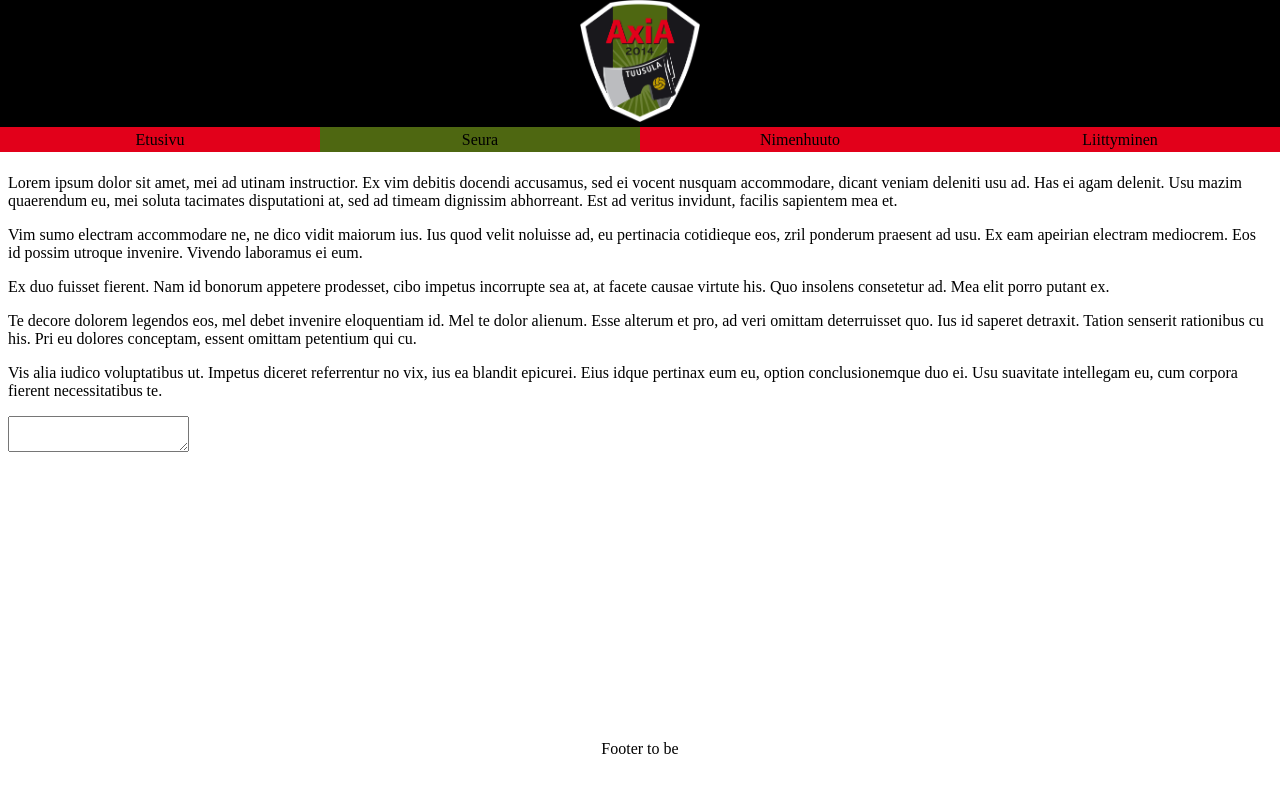
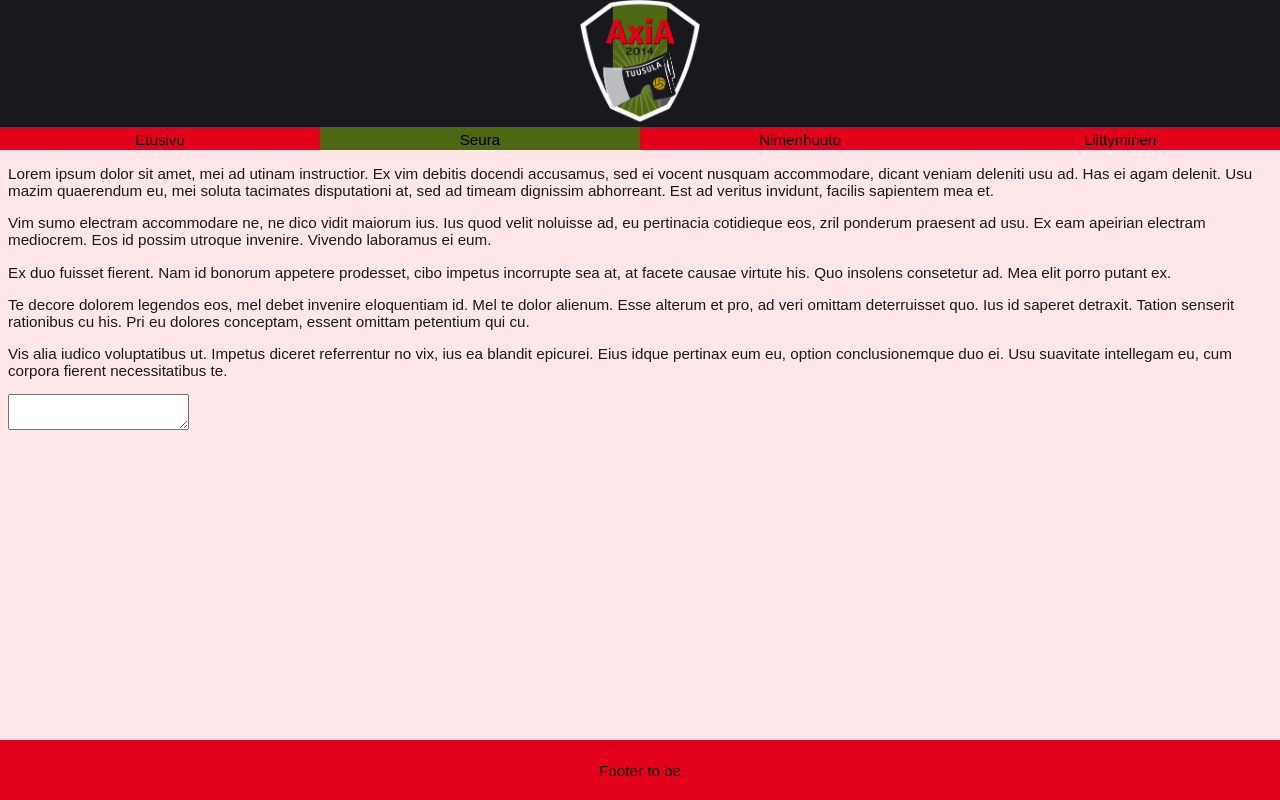
Before and after one commit to Axia-ry/axia-nettisivu, a React (Create React App) app in the folder front/: page /seura in a window 1280 px wide. Built offline with nearby package versions, Linux system fonts and the light colour scheme.

Commit message:
muu tyylitys

```diff
--- a/front/src/components/App.css
+++ b/front/src/components/App.css
@@ -3,9 +3,26 @@
 }
 
 .content {
-  margin: 8px;
+  padding: 0 8px;
+
+  background-color: #ffe6e8;
+  color: #19181c;
 }
 
 .footer {
   height: 60px;
+
+  background-color: #e2001a;
 }
+
+/*
+red: e2001a
+dark-red: #cc0018
+
+green: 4e6711
+dark-green: #43580e
+
+yellow: c19b00
+
+black: 19181c
+*/
--- a/front/src/components/Common.css
+++ b/front/src/components/Common.css
@@ -1,6 +1,9 @@
 html {
   width: 100%;
   height: 100%;
+
+  font-family: sans-serif;
+  font-size: 95%;
 }
 
 body {
--- a/front/src/components/static/Footer.js
+++ b/front/src/components/static/Footer.js
@@ -2,7 +2,7 @@ import React from 'react';
 
 const Footer = () => (
   <div className='footer flex-container justify-around'>
-    <div>Footer to be</div>
+    <div className='flex-container flex-vertical justify-around'>Footer to be</div>
   </div>
 )
 
--- a/front/src/components/static/Header.css
+++ b/front/src/components/static/Header.css
@@ -5,7 +5,7 @@
 }
 
 .logo-bar {
-  background-color: black;
+  background-color: #19181c;
 }
 
 .navigation-bar {
@@ -27,13 +27,3 @@
 .navigation-link.selected-link:hover {
   background-color: #43580e;
 }
-
-/*
-red: e2001a
-dark-red: #cc0018
-
-green: 4e6711
-dark-green: #43580e
-
-yellow: c19b00
-*/
```
Also changed, not shown: 7 other files (tests, documents, lock files or other folders).
